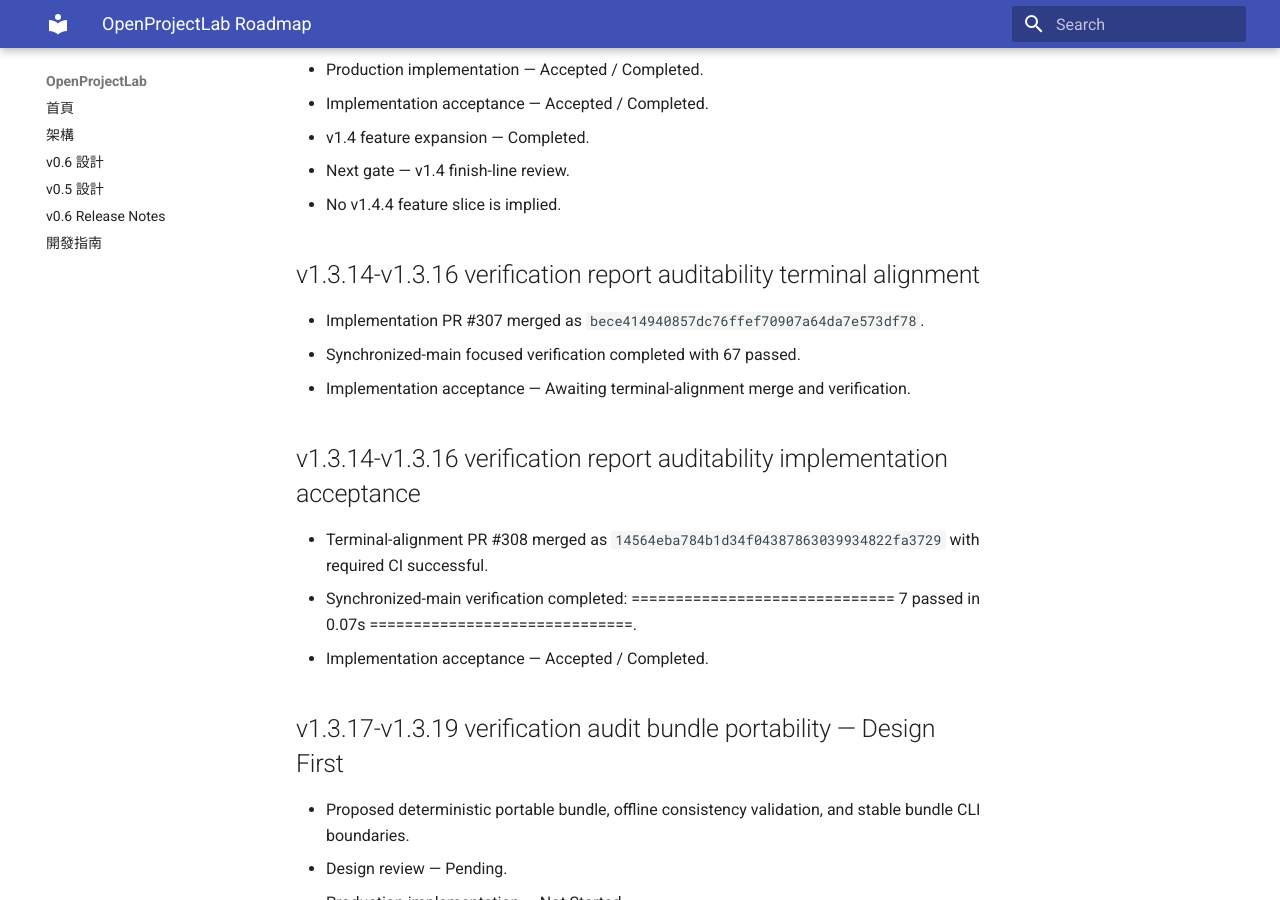
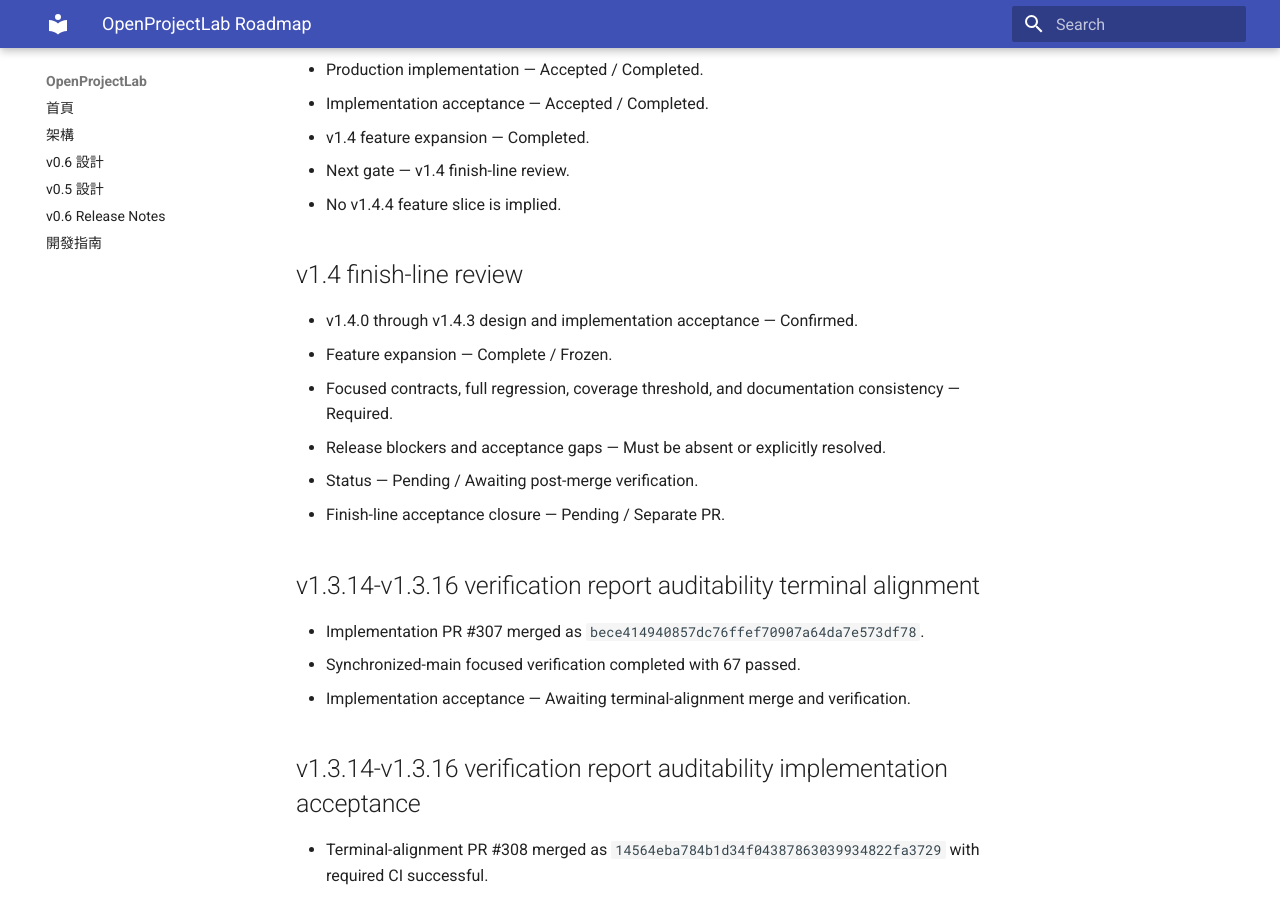
Before and after one commit to khwang1964/OpenProjectLab, an MkDocs documentation site: the page built from docs/roadmap.md, in a window 1280 px wide and 900 px high, scrolled down 86240 px. Built offline with MkDocs 1.6.1 and Material for MkDocs 9.7.7, drawn with Linux system fonts in a browser that asks for light colours.

Commit message:
docs: define v1.4 finish-line review (#351)

```diff
--- a/docs/roadmap.md
+++ b/docs/roadmap.md
@@ -3973,6 +3973,17 @@
 - Next gate — v1.4 finish-line review.
 - No v1.4.4 feature slice is implied.
 
+<!-- v1.4-finish-line-review-roadmap -->
+
+## v1.4 finish-line review
+
+- v1.4.0 through v1.4.3 design and implementation acceptance — Confirmed.
+- Feature expansion — Complete / Frozen.
+- Focused contracts, full regression, coverage threshold, and documentation consistency — Required.
+- Release blockers and acceptance gaps — Must be absent or explicitly resolved.
+- Status — Pending / Awaiting post-merge verification.
+- Finish-line acceptance closure — Pending / Separate PR.
+
 <!-- v1.3.14-v1.3.16-verification-report-auditability-terminal-alignment-roadmap -->
 
 ## v1.3.14-v1.3.16 verification report auditability terminal alignment
```
Also changed, not shown: CHANGELOG.md (+10 -0 lines), docs/HISTORY.md (+10 -0 lines), docs/releases/v1.4-finish-line-review.md (added, +33 -0 lines), 1 other file.
